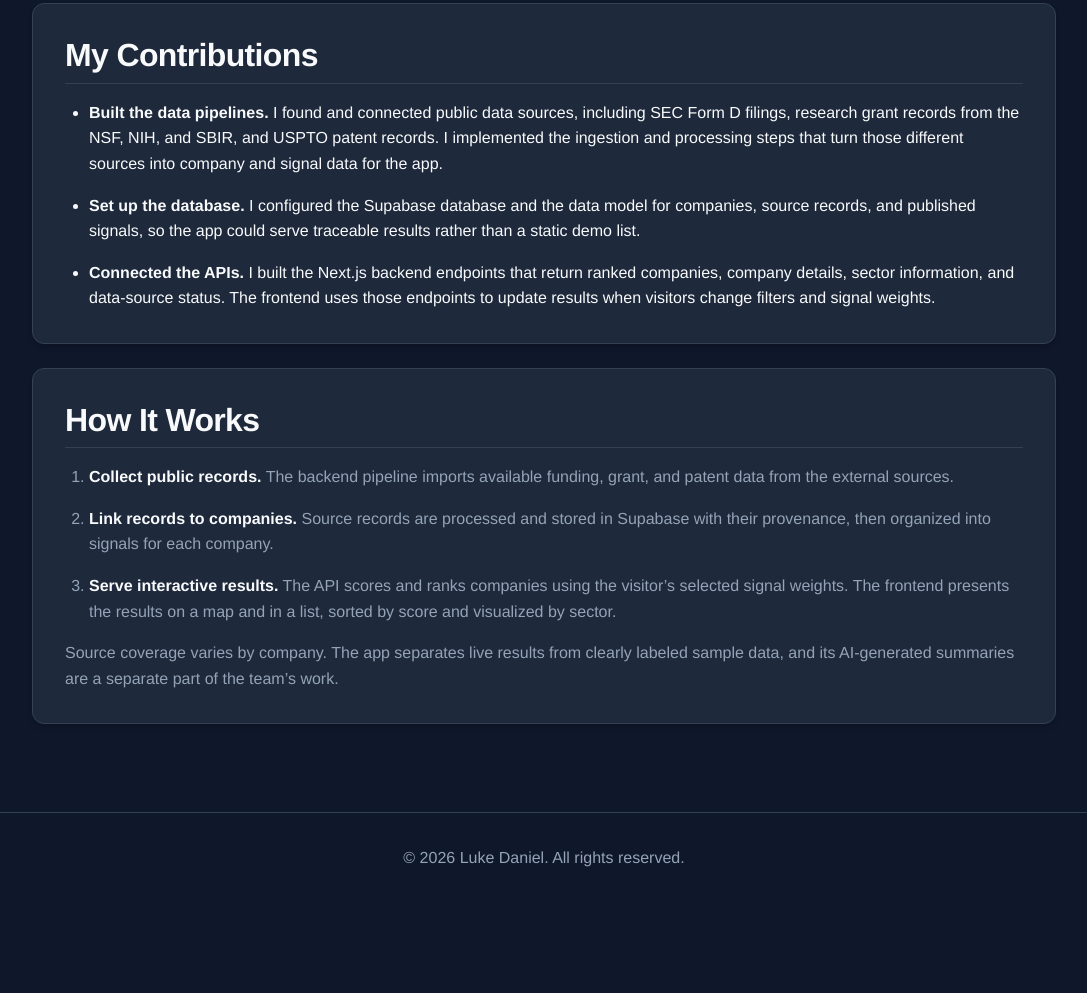
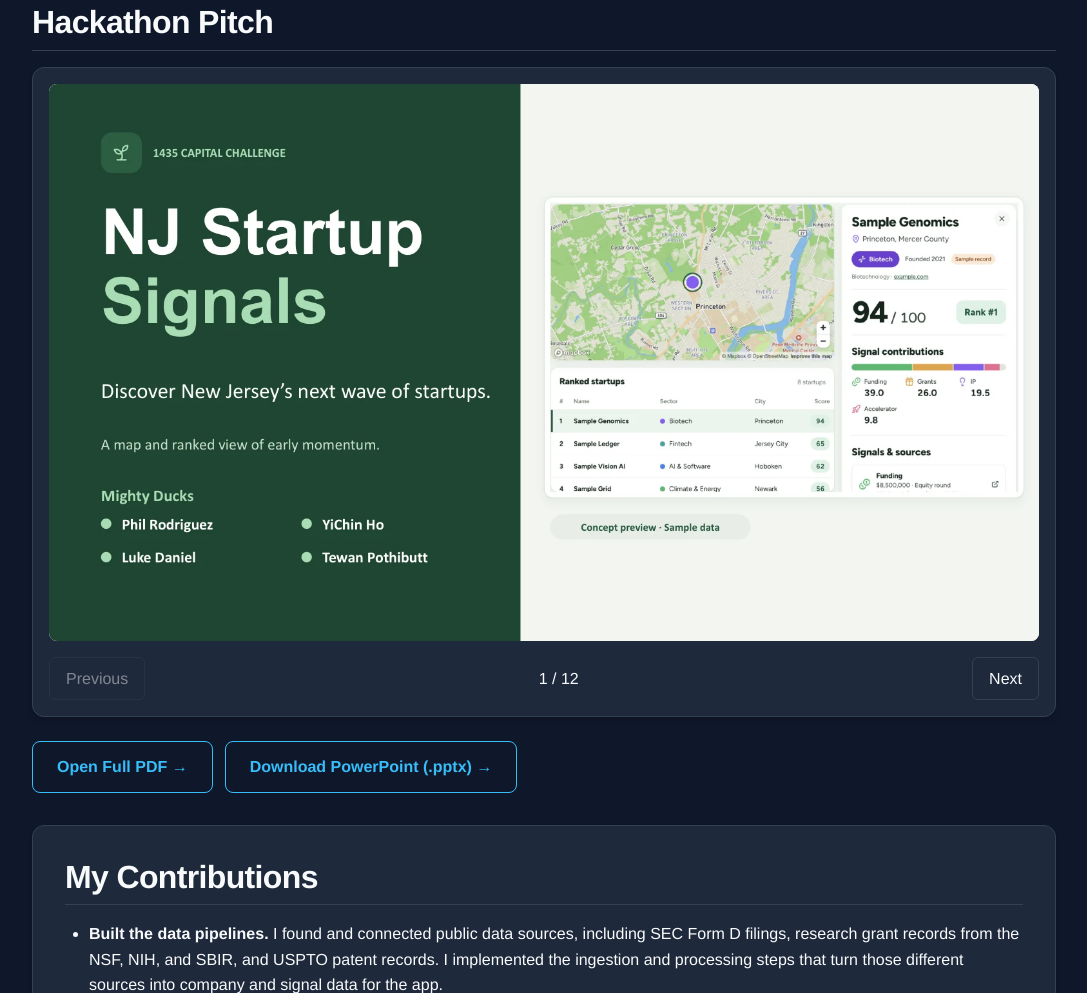
Before and after one commit to LukeBDaniel/LukeBDaniel.github.io, an Astro site: page /projects/startup-signals in a window 1280 px wide. Shown: the part 1415-2408 px from the top of the page, without its empty margins (96-1183 px from the left). Before the commit the page ends 2350 px from the top, so only its background shows below. Built offline with nearby package versions, Linux system fonts and the light colour scheme; Astro itself is replaced by a stand-in of ours.

Commit message:
Embed Startup Signals pitch slides on project page

```diff
--- a/src/pages/projects/startup-signals.astro
+++ b/src/pages/projects/startup-signals.astro
@@ -4,6 +4,21 @@ import Footer from '../../components/Footer.astro';
 import Header from '../../components/Header.astro';
 import { SITE_TITLE } from '../../consts';
 import '../../styles/academic-project.css';
+
+const slideTitles = [
+	'NJ Startup Signals',
+	'Promising startups are hard to spot early',
+	'A map of startups and a ranked view of momentum',
+	'Discover earlier, evaluate faster',
+	'Built for those who spot and support growth',
+	'The signals behind the score',
+	'Explore the ecosystem',
+	'A closer look at each company',
+	'How the Startup Score is built',
+	'Rank opportunities through your lens',
+	'Momentum across industries',
+	'See the opportunity early',
+];
 ---
 
 <!doctype html>
@@ -33,12 +48,39 @@ import '../../styles/academic-project.css';
 				<a href="https://startup-signals.vercel.app/" target="_blank" rel="noopener noreferrer" class="project-link">Open the App &rarr;</a>
 				<a href="https://github.com/PhilPNG/StartupSignals" target="_blank" rel="noopener noreferrer" class="project-link">View Repository &rarr;</a>
 				<a href="https://github.com/PhilPNG/StartupSignals/blob/main/ChallengeStatement.md" target="_blank" rel="noopener noreferrer" class="project-link">Read Challenge Statement &rarr;</a>
-				<a href="/assets/presentations/nj-startup-signals-pitch.pptx" download class="project-link">Download Pitch Slides (.pptx) &rarr;</a>
 			</div>
 
 			<section class="prose glass-card">
 				<h2>Project Overview</h2>
 				<p>We built NJ Startup Signals during the Stevens Business + AI Hackathon for the 1435 Capital challenge, ultimately placing second. The app brings public signals about New Jersey companies into a map, ranked list, and sector view. Visitors can filter companies, adjust the weight of different signals, and open a company profile to inspect the underlying records and source links.</p>
+			</section>
+
+			<section class="slides-section" aria-labelledby="pitch-slides-heading">
+				<h2 id="pitch-slides-heading">Hackathon Pitch</h2>
+				<div class="slide-viewer glass-card" id="startup-slideshow" tabindex="0" aria-label="NJ Startup Signals pitch slideshow">
+					<div class="slide-frame">
+						{slideTitles.map((title, index) => (
+							<img
+								class="slide-image"
+								src={`/assets/presentations/startup-signals-slides/slide-${String(index + 1).padStart(2, '0')}.webp`}
+								alt={`Slide ${index + 1}: ${title}`}
+								width="1536"
+								height="864"
+								loading={index === 0 ? 'eager' : 'lazy'}
+								hidden={index !== 0}
+							/>
+						))}
+					</div>
+					<div class="slide-controls">
+						<button type="button" id="previous-slide" disabled>Previous</button>
+						<span id="slide-count" aria-live="polite">1 / {slideTitles.length}</span>
+						<button type="button" id="next-slide">Next</button>
+					</div>
+				</div>
+				<div class="slide-links">
+					<a href="/assets/presentations/nj-startup-signals-pitch.pdf" target="_blank" rel="noopener noreferrer" class="project-link">Open Full PDF &rarr;</a>
+					<a href="/assets/presentations/nj-startup-signals-pitch.pptx" download class="project-link">Download PowerPoint (.pptx) &rarr;</a>
+				</div>
 			</section>
 
 			<section class="prose glass-card">
@@ -87,6 +129,55 @@ import '../../styles/academic-project.css';
 	.project-links .project-link {
 		margin-top: 0;
 	}
+	.slides-section {
+		margin-bottom: 2em;
+	}
+	.slide-viewer {
+		padding: 1em;
+	}
+	.slide-frame {
+		aspect-ratio: 16 / 9;
+		background: #fff;
+		border-radius: 8px;
+		overflow: hidden;
+	}
+	.slide-image {
+		display: block;
+		width: 100%;
+		height: 100%;
+		object-fit: contain;
+	}
+	.slide-image[hidden] {
+		display: none;
+	}
+	.slide-controls {
+		display: flex;
+		justify-content: space-between;
+		align-items: center;
+		gap: 1em;
+		margin-top: 1em;
+	}
+	.slide-controls button {
+		padding: 0.5em 1em;
+		border: 1px solid var(--border-color);
+		border-radius: 6px;
+		background: var(--bg-card);
+		color: var(--text-main);
+		font: inherit;
+		cursor: pointer;
+	}
+	.slide-controls button:hover:not(:disabled) {
+		background: var(--bg-card-hover);
+	}
+	.slide-controls button:disabled {
+		opacity: 0.45;
+		cursor: default;
+	}
+	.slide-links {
+		display: flex;
+		flex-wrap: wrap;
+		gap: 0.75em;
+	}
 	.contributions {
 		padding-left: 1.5em;
 		margin-bottom: 0;
@@ -101,3 +192,29 @@ import '../../styles/academic-project.css';
 		}
 	}
 </style>
+
+<script>
+	const viewer = document.querySelector('#startup-slideshow');
+	if (viewer) {
+		const slides = Array.from(viewer.querySelectorAll<HTMLImageElement>('.slide-image'));
+		const previous = viewer.querySelector<HTMLButtonElement>('#previous-slide');
+		const next = viewer.querySelector<HTMLButtonElement>('#next-slide');
+		const count = viewer.querySelector<HTMLElement>('#slide-count');
+		let current = 0;
+
+		function showSlide(index: number) {
+			current = Math.max(0, Math.min(index, slides.length - 1));
+			slides.forEach((slide, slideIndex) => { slide.hidden = slideIndex !== current; });
+			if (previous) previous.disabled = current === 0;
+			if (next) next.disabled = current === slides.length - 1;
+			if (count) count.textContent = `${current + 1} / ${slides.length}`;
+		}
+
+		previous?.addEventListener('click', () => showSlide(current - 1));
+		next?.addEventListener('click', () => showSlide(current + 1));
+		viewer.addEventListener('keydown', (event) => {
+			if (event.key === 'ArrowLeft') { event.preventDefault(); showSlide(current - 1); }
+			if (event.key === 'ArrowRight') { event.preventDefault(); showSlide(current + 1); }
+		});
+	}
+</script>
```
Also changed, not shown: public/assets/presentations/startup-signals-slides/slide-01.webp (added), public/assets/presentations/startup-signals-slides/slide-02.webp (added), public/assets/presentations/startup-signals-slides/slide-03.webp (added), public/assets/presentations/startup-signals-slides/slide-04.webp (added), public/assets/presentations/startup-signals-slides/slide-05.webp (added), public/assets/presentations/startup-signals-slides/slide-06.webp (added), public/assets/presentations/startup-signals-slides/slide-07.webp (added), public/assets/presentations/startup-signals-slides/slide-08.webp (added), public/assets/presentations/startup-signals-slides/slide-09.webp (added), public/assets/presentations/startup-signals-slides/slide-10.webp (added), public/assets/presentations/startup-signals-slides/slide-11.webp (added), public/assets/presentations/startup-signals-slides/slide-12.webp (added), 1 other file.
